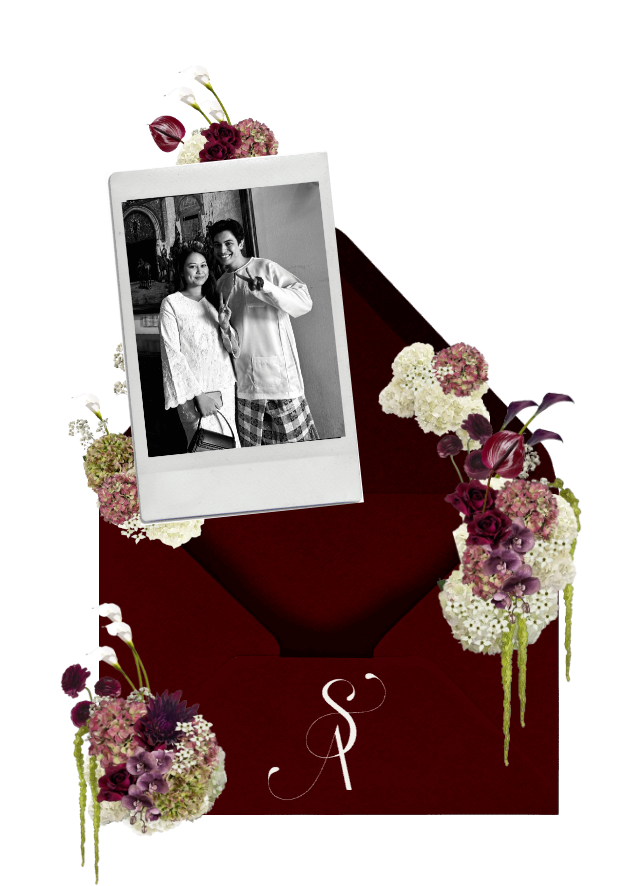
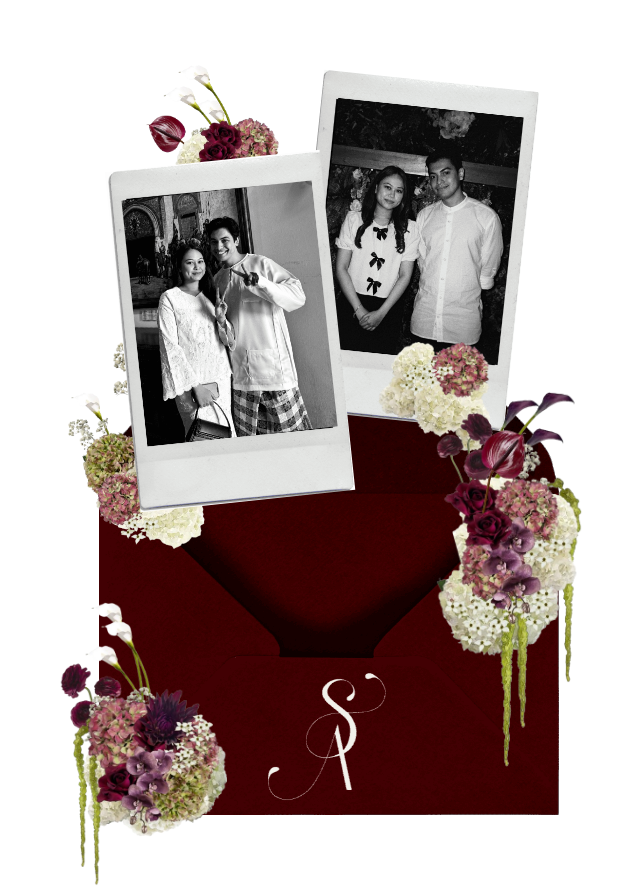
Before and after one commit to amadzai/syamad-wedding-invitation, a React (Vite) app: page /invitation in a window 1280 px wide. Shown: the whole page, without its empty margins (311-951 px from the left). Built offline with nearby package versions, Linux system fonts and the light colour scheme.

Commit message:
style: adjust polaroid position

```diff
--- a/src/pages/Invitation.tsx
+++ b/src/pages/Invitation.tsx
@@ -5,6 +5,7 @@ import bouquet3 from '../assets/images/invitation/bouquet-3.png';
 import bouquet4 from '../assets/images/invitation/bouquet-4.png';
 import bouquet5 from '../assets/images/invitation/bouquet-5.png';
 import bouquet6 from '../assets/images/invitation/bouquet-6.png';
+import polaroid1 from '../assets/images/invitation/polaroid-1.png';
 import polaroid2 from '../assets/images/invitation/polaroid-2.png';
 
 export function Invitation() {
@@ -16,6 +17,13 @@ export function Invitation() {
           alt=""
           aria-hidden
           className="aspect-1048/1346 w-full object-contain"
+        />
+
+        <img
+          src={polaroid1}
+          alt=""
+          aria-hidden
+          className="pointer-events-none absolute -top-36 left-[45%] w-28 rotate-6 sm:w-40 md:w-54"
         />
 
         <Bouquet
@@ -47,7 +55,7 @@ export function Invitation() {
           src={polaroid2}
           alt=""
           aria-hidden
-          className="pointer-events-none absolute -top-16 left-[5%] w-28 -rotate-6 sm:w-40 md:w-56"
+          className="pointer-events-none absolute -top-16 left-[5%] w-28 -rotate-6 sm:w-40 md:w-54"
         />
       </div>
     </main>
```
